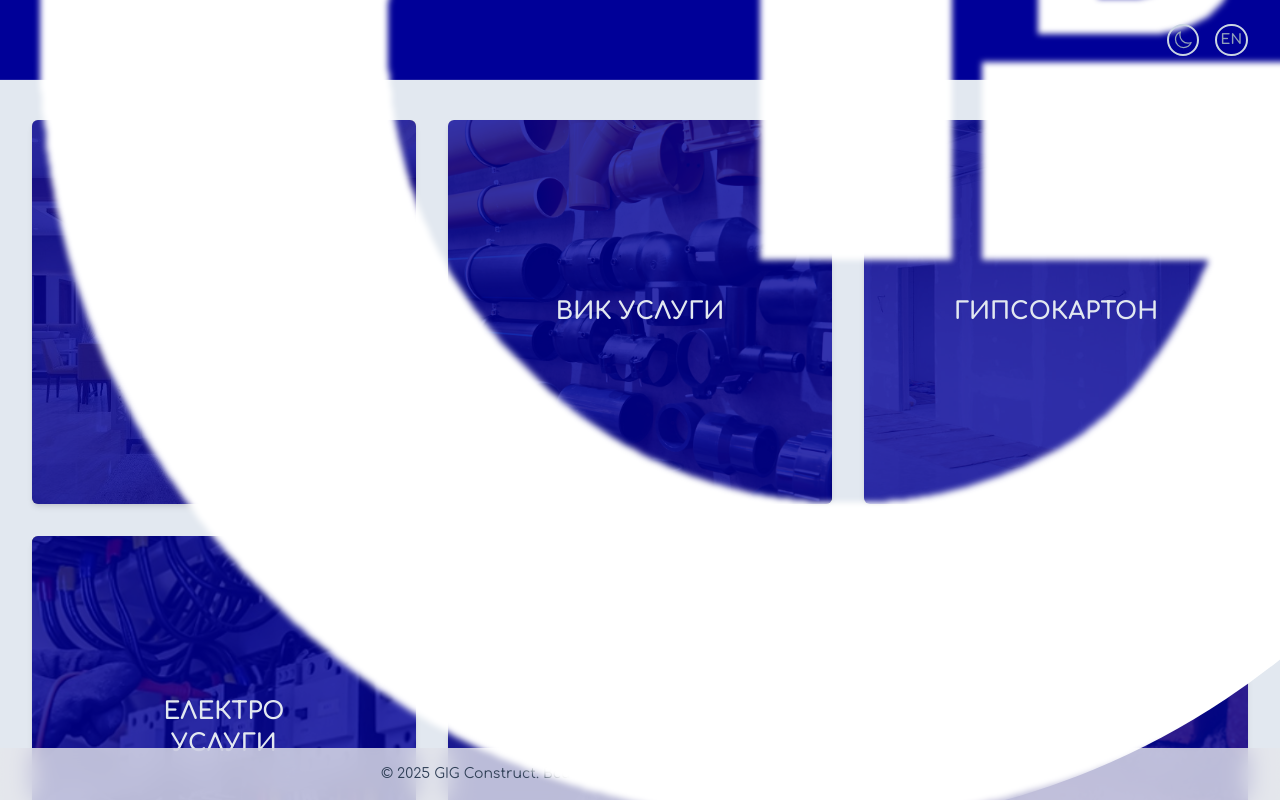
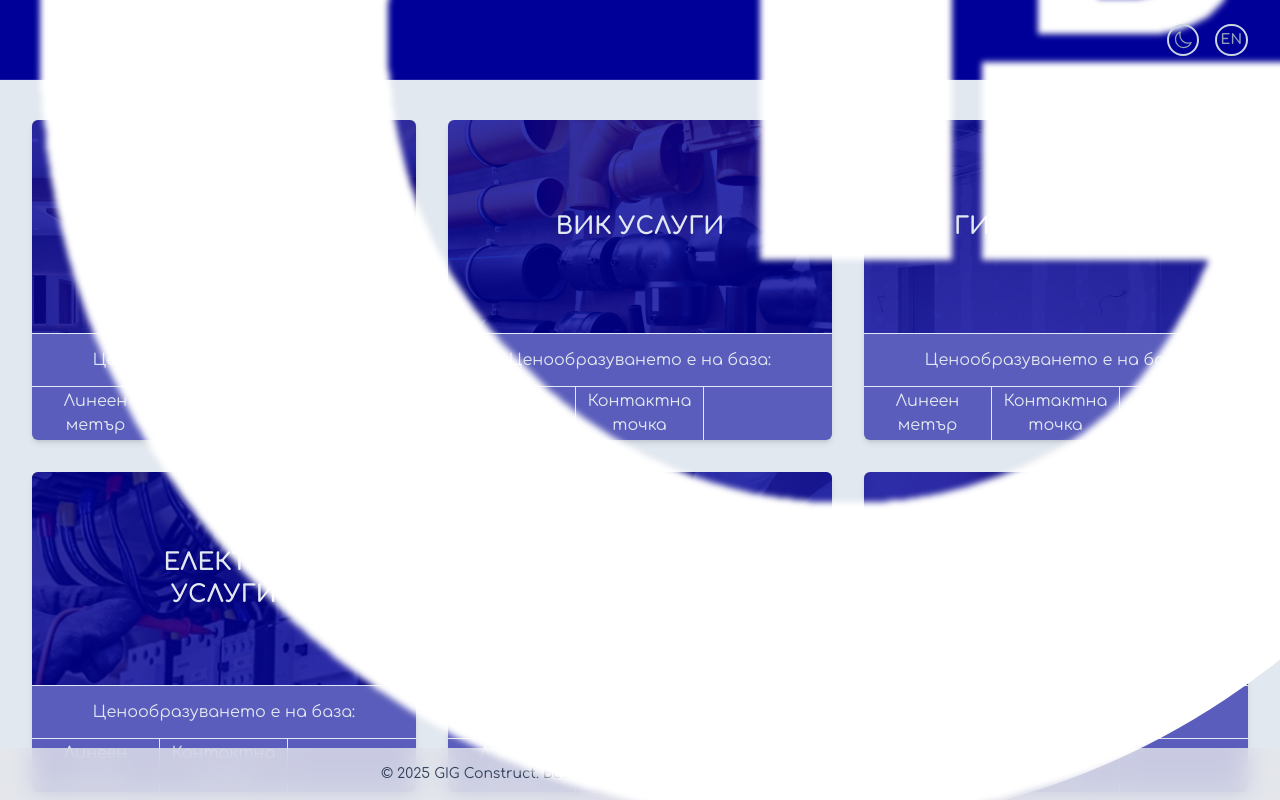
Before and after one commit to kostakazakoff/gig_construct_js, a Next.js app: page /services in a window 1280 px wide. Shown: the top 800 px of the page. Built offline with nearby package versions, Linux system fonts and the light colour scheme.

Commit message:
services page - redesign

```diff
--- a/src/app/_components/mainComponents/modal/modal.jsx
+++ b/src/app/_components/mainComponents/modal/modal.jsx
@@ -50,7 +50,7 @@ export default function Modal({ active, setActive, children }) {
         <>
             {/* Full-screen backdrop with blur */}
             <div
-                className="fixed inset-0 bg-black/80 backdrop-blur-sm z-40"
+                className="fixed inset-0 bg-black/80 backdrop-blur-xs z-40"
                 onClick={handleClose}
             ></div>
 
--- a/src/app/_components/servicesComponents/service_card.jsx
+++ b/src/app/_components/servicesComponents/service_card.jsx
@@ -4,10 +4,10 @@ import Link from "next/link";
 export default function ServiceCard({ service, language }) {
     return (
         <Link key={service.id} href={`/services/${service.id}`} passHref>
-            <article className="relative group w-96 h-96 transition duration-300 ease-in-outhover:translate-y-1 hover:scale-105 shadow-md hover:shadow-xl rounded-md overflow-hidden dark:text-slate-200 hover:border-1 border-slate-800 dark:hover:border-0" lang={language.toLowerCase()}>
-                <div className="group-hover:overflow-hidden align-middle text-slate-200 group-hover:text-slate-800 dark:group-hover:text-slate-200">
+            <article className="group grid grid-rows-3 w-96 h-80 transition duration-300 ease-in-outhover:translate-y-1 hover:scale-105 shadow-md hover:shadow-xl/40 rounded-md overflow-hidden text-slate-200" lang={language.toLowerCase()}>
+                <div className="relative row-span-2 overflow-hidden align-middle text-slate-200">
                     <div>
-                        <div className="absolute inset-0 bg-gig-blue/80 group-hover:bg-slate-300/80 dark:group-hover:bg-slate-800/80" />
+                        <div className="absolute inset-0 bg-gig-blue/80" />
                     </div>
                     <Image
                         alt=""
@@ -17,14 +17,14 @@ export default function ServiceCard({ service, language }) {
                         sizes="(max-width: 768px) 100vw, (max-width: 1200px) 50vw, 33vw"
                         className="size-96 object-cover"
                     />
-                    <h2 className="absolute col-span-2 font-bold uppercase text-2xl text-center top-1/2 left-1/2 -translate-1/2 px-2 opacity-100 transition-opacity duration-400 group-hover:opacity-0">
+                    <h2 className="absolute font-bold uppercase text-2xl text-center top-1/2 left-1/2 -translate-1/2 px-2 opacity-100 transition-opacity duration-400 group-hover:opacity-0">
                         {service.name}
                     </h2>
-                    <h2 className="absolute w-82 h-82 flex justify-center items-center font-bold text-xl bottom-12 left-1/2 -translate-x-1/2 px-2 opacity-0 transition-opacity duration-400 group-hover:opacity-100">
+                    <h2 className="absolute w-82 h-82 flex justify-center items-center font-bold text-xl top-1/2 left-1/2 -translate-1/2 px-2 opacity-0 transition-opacity duration-400 group-hover:opacity-100">
                         {service.description}
                     </h2>
                 </div>
-                <div className="absolute w-96 h-30 grid grid-rows-2 grid-cols-3 bottom-0 text-base/6 opacity-0 transition-opacity duration-400 group-hover:opacity-100 group-hover:border-t-1 border-slate-400 group-hover:shadow-lg/30">
+                <div className="grid grid-rows-2 grid-cols-3 bottom-0 text-base/6 bg-gig-blue/60">
                     <div className="col-span-3 border-t border-b flex justify-center items-center text-center p-2">{service.note}</div>
                     <div className="border-r flex justify-center items-center text-center p-2">Линеен метър</div>
                     <div className="border-r flex justify-center items-center text-center p-2">Контактна точка</div>
```
